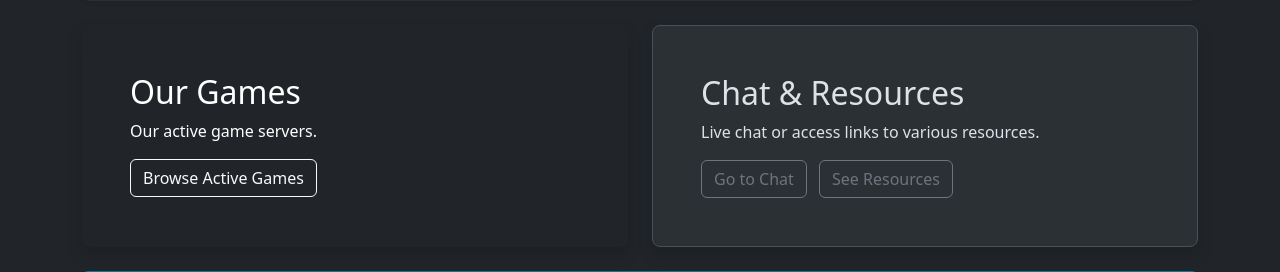
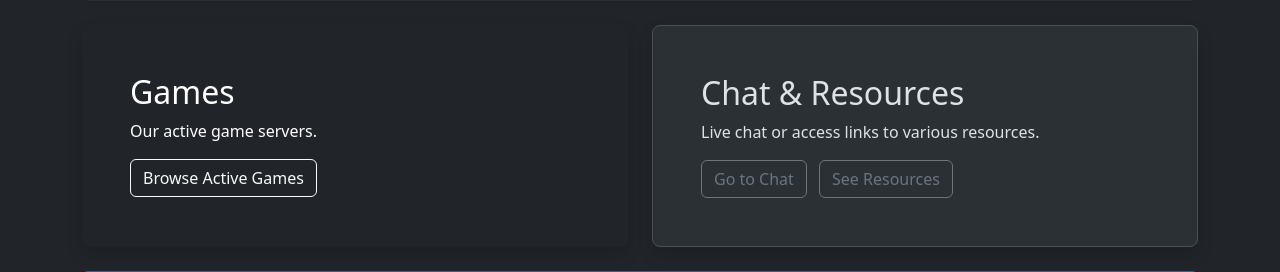
Before and after one commit to kkdieker-fhsu/miniproject3KodyKirk, a Flask app: page / in a window 1280 px wide. Shown: the part 521-793 px from the top of the page. Run offline with Flask 3, Linux system fonts and the light colour scheme.

Commit message:
Update landing.html

```diff
--- a/tabletoplocal/templates/pages/landing.html
+++ b/tabletoplocal/templates/pages/landing.html
@@ -25,7 +25,7 @@
   <div class="row align-items-md-stretch">
     <div class="col-md-6 mb-4">
       <div class="h-100 p-5 text-bg-dark rounded-3 shadow">
-        <h2>Our Games</h2>
+        <h2>Games</h2>
         <p>Our active game servers.</p>
         <a href="{{ url_for('pages.games') }}" class="btn btn-outline-light">Browse Active Games</a>
       </div>
```
